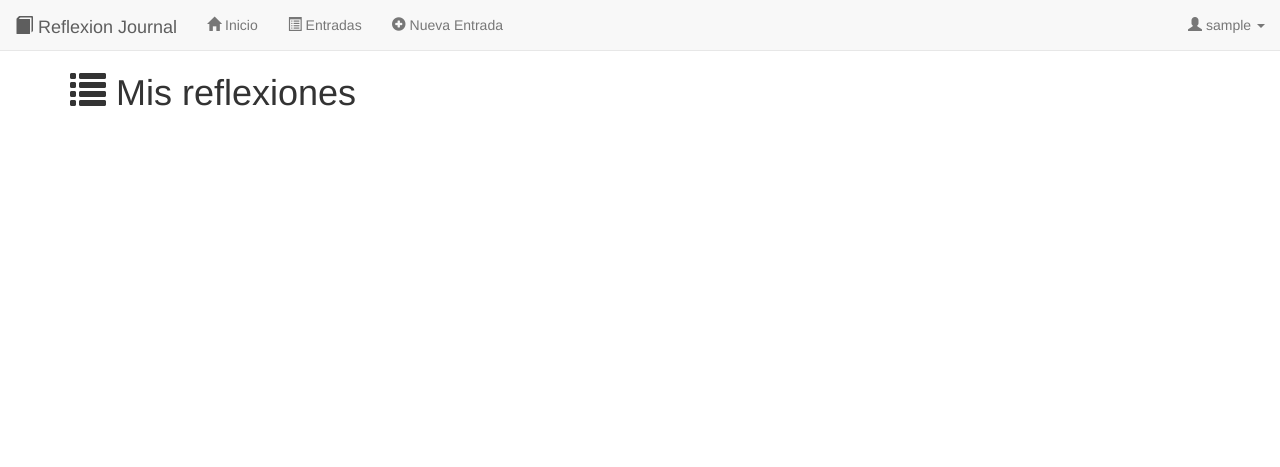
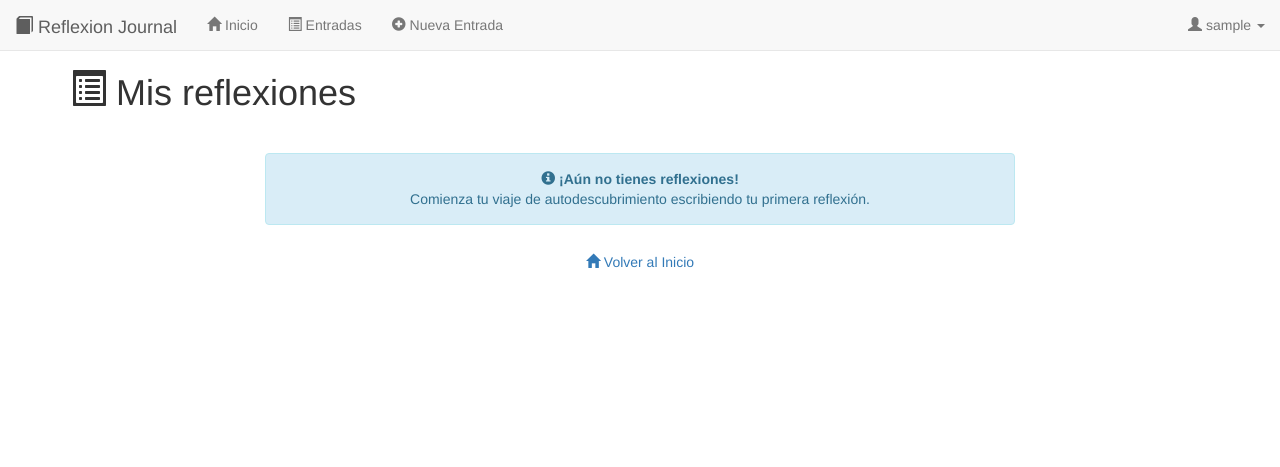
Before and after one commit to AstronautMarkus/reflexion-journal, a Flask app: page /journal/reflections in a window 1280 px wide. Shown: the top 467 px of the page. Run offline with Flask 3, Linux system fonts and the light colour scheme; the visitor is signed in with stand-in values (Sample User, id 1); data that the repository does not hold is empty; some libraries are stand-ins or nearby versions.

Commit message:
feat: update navbar links and enhance define day zero page for better navigation and user guidance

```diff
--- a/reflexion-journal/app/templates/base/components/navbar.html
+++ b/reflexion-journal/app/templates/base/components/navbar.html
@@ -19,7 +19,7 @@
             <ul class="nav navbar-nav">
                 <li><a href="{{ url_for('main.home') }}"><span class="glyphicon glyphicon-home"></span> Inicio</a></li>
                 <li><a href="{{ url_for('reflections.reflections_list') }}"><span class="glyphicon glyphicon-list-alt"></span> Entradas</a></li>
-                <li><a href="#"><span class="glyphicon glyphicon-plus-sign"></span> Nueva Entrada</a></li>
+                <li><a href="{{ url_for('reflections.write_reflection') }}"><span class="glyphicon glyphicon-plus-sign"></span> Nueva Entrada</a></li>
             </ul>
             {% endif %}
 
--- a/reflexion-journal/app/templates/reflections/reflections_list.html
+++ b/reflexion-journal/app/templates/reflections/reflections_list.html
@@ -2,10 +2,19 @@
 {% block title %}Mis Reflexiones - Reflexion Journal{% endblock %}
 {% block content %}
 <h1>
-    <span class="glyphicon glyphicon-list" aria-hidden="true"></span>
+  <span class="glyphicon glyphicon-list-alt" aria-hidden="true"></span>
   Mis reflexiones
 </h1>
 <div class="row">
+  {% if reflection_entries|length == 0 %}
+  <div class="col-md-8 col-md-offset-2">
+    <div class="alert alert-info text-center" role="alert" style="margin-top:30px;">
+      <span class="glyphicon glyphicon-info-sign" aria-hidden="true"></span>
+      <strong>¡Aún no tienes reflexiones!</strong><br>
+      Comienza tu viaje de autodescubrimiento escribiendo tu primera reflexión.
+    </div>
+  </div>
+  {% else %}
   {% for entry in reflection_entries %}
   <div class="col-sm-6 col-md-4">
     <div class="thumbnail">
@@ -32,7 +41,8 @@
           </small></p>
 
         <p>
-            <a href="{{ url_for('reflections.reflection_detail', reflection_id=entry.id) }}" class="btn btn-primary" role="button">
+          <a href="{{ url_for('reflections.reflection_detail', reflection_id=entry.id) }}" class="btn btn-primary"
+            role="button">
             <span class="glyphicon glyphicon-eye-open" aria-hidden="true"></span>
             Ver
           </a>
@@ -46,5 +56,12 @@
     </div>
   </div>
   {% endfor %}
+  {% endif %}
+  <br><br>
+</div>
+<div class="text-center">
+  <a href="{{ url_for('journal.dashboard') }}" class="btn btn-link" id="back-home">
+    <span class="glyphicon glyphicon-home"></span> Volver al Inicio
+  </a>
 </div>
 {% endblock %}
```
Also changed, not shown: reflexion-journal/app/templates/settings/define_day_zero.html (+18 -5 lines). Lines whose indentation alone changed are shown as unchanged.
